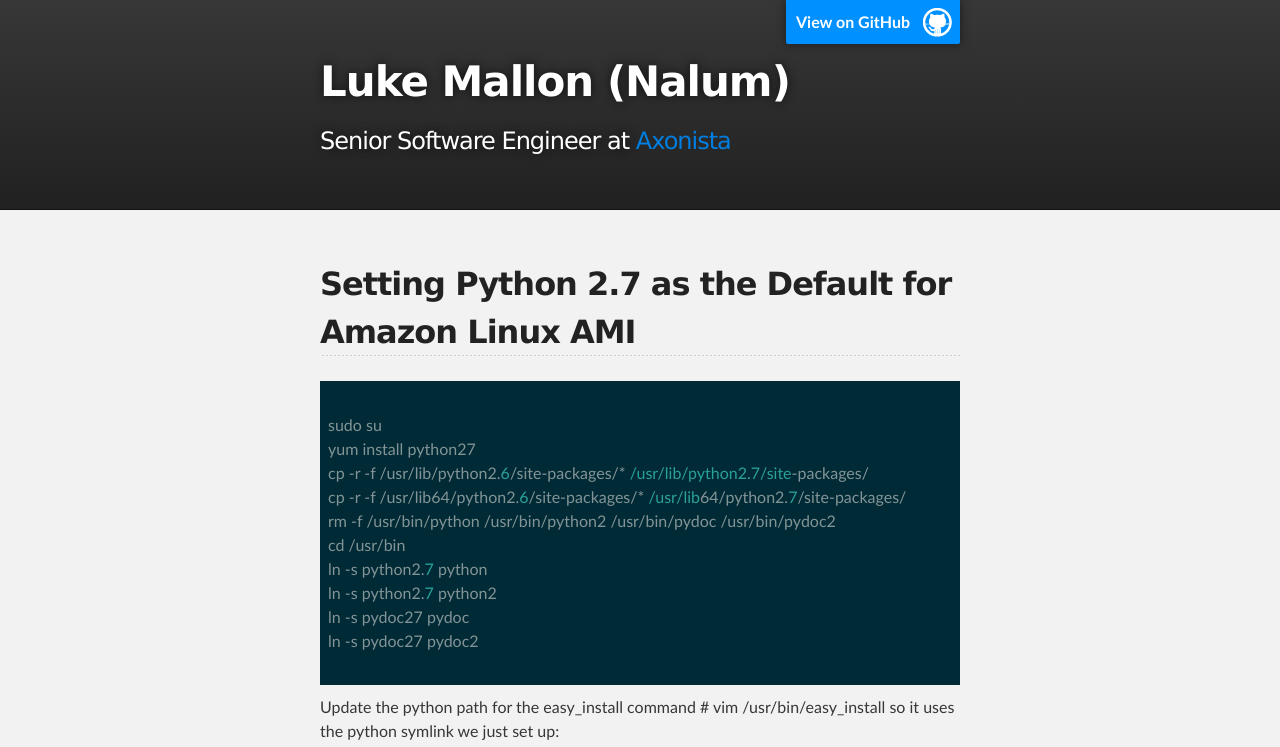
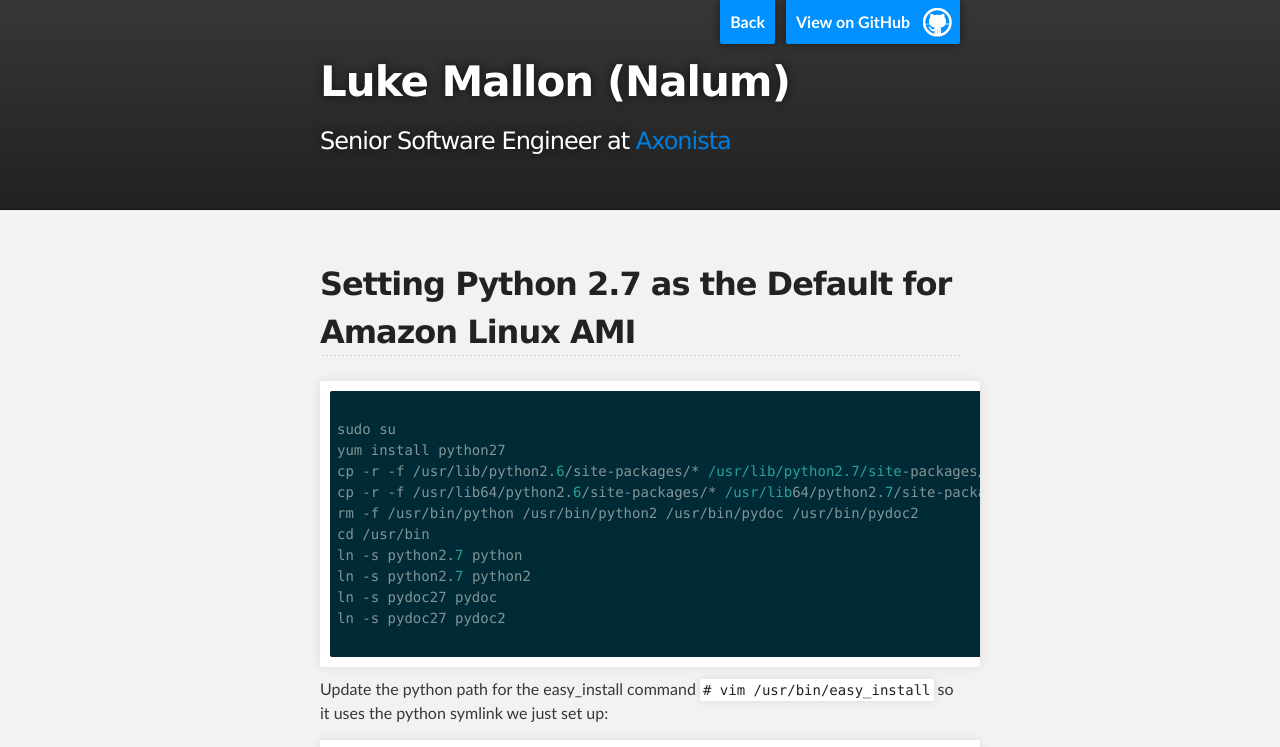
Before and after one commit to Nalum/nalum.github.com, a plain HTML site: page aws.html in a window 1280 px wide. Shown: the top 747 px of the page. Drawn offline with Linux system fonts and the light colour scheme.

Commit message:
Update to styles

```diff
--- a/aws.html
+++ b/aws.html
@@ -16,6 +16,7 @@
         <div id="header_wrap" class="outer">
             <header class="inner">
                 <a id="forkme_banner" href="https://github.com/Nalum">View on GitHub</a>
+                <a id="back_banner" href="http://www.lukemallon.com">Back</a>
                 <h1 id="project_title">Luke Mallon (Nalum)</h1>
                 <h2 id="project_tagline">Senior Software Engineer at <a href="http://www.axonista.com" target="_blank">Axonista</a></h2>
             </header>
--- a/main.css
+++ b/main.css
@@ -158,7 +158,7 @@
   -ms-box-shadow: 0 0 5px #ebebeb;
 }
 
-/*pre, code {
+pre, code {
   width: 100%;
   color: #222;
   background-color: #fff;
@@ -169,9 +169,6 @@
   border-radius: 2px;
   -moz-border-radius: 2px;
   -webkit-border-radius: 2px;
-
-
-
 }
 
 pre {
@@ -183,14 +180,13 @@
 
 code {
   padding: 3px;
-  margin: 0 3px;
   box-shadow: 0 0 10px rgba(0,0,0,.1);
 }
 
 pre code {
   display: block;
   box-shadow: none;
-}*/
+}
 
 blockquote {
   color: #666;
@@ -286,6 +282,21 @@
   padding: 10px 50px 10px 10px;
   color: #fff;
   background: url('./blacktocat.png') #0090ff no-repeat 95% 50%;
+  font-weight: 700;
+  box-shadow: 0 0 10px rgba(0,0,0,.5);
+  border-bottom-left-radius: 2px;
+  border-bottom-right-radius: 2px;
+}
+
+#back_banner {
+  display: block;
+  position: absolute;
+  top:0;
+  right: 195px;
+  z-index: 10;
+  padding: 10px 10px 10px 10px;
+  color: #fff;
+  background: #0090ff;
   font-weight: 700;
   box-shadow: 0 0 10px rgba(0,0,0,.5);
   border-bottom-left-radius: 2px;
```
